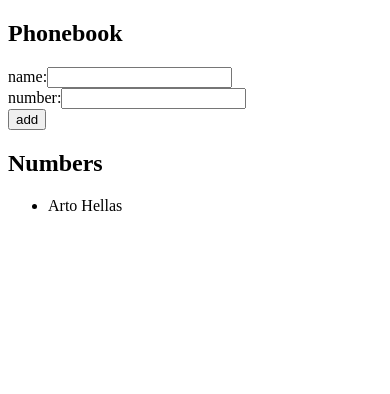
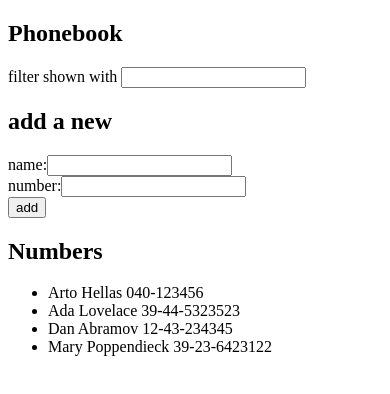
Before and after one commit to darab1/fullstackopen-course, a React (Create React App) app in the folder part2/phonebook/: page / in a window 390 px wide. Shown: the top 394 px of the page. Built offline with nearby package versions, Linux system fonts and the light colour scheme.

Commit message:
Finished 2.9*: The Phonebook Step4

```diff
--- a/part2/phonebook/src/App.js
+++ b/part2/phonebook/src/App.js
@@ -2,10 +2,14 @@
 
 const App = () => {
   const [persons, setPersons] = useState([
-    { name: 'Arto Hellas' }
+    { name: 'Arto Hellas', number: '040-123456', id: 1 },
+    { name: 'Ada Lovelace', number: '39-44-5323523', id: 2 },
+    { name: 'Dan Abramov', number: '12-43-234345', id: 3 },
+    { name: 'Mary Poppendieck', number: '39-23-6423122', id: 4 }
   ])
   const [newName, setNewName] = useState('')
   const [newNumber, setNewNumber] = useState('')
+  const [filter, setFilter] = useState('')
 
   function addNewPerson(event) {
     event.preventDefault()
@@ -35,9 +39,21 @@
     setNewNumber(event.target.value)
   }
 
+  function handleFilterChange(event) {
+    setFilter(event.target.value)
+  }
+
+  const filteredPersons = persons.filter(person =>
+    person.name.toLowerCase().includes(filter.toLowerCase()))
+
   return (
     <div>
       <h2>Phonebook</h2>
+      filter shown with <input
+        value={filter}
+        onChange={handleFilterChange}
+      />
+      <h2>add a new</h2>
       <form onSubmit={addNewPerson}>
         <div>
           name:
@@ -59,7 +75,7 @@
       </form>
       <h2>Numbers</h2>
       <ul>
-        {persons.map(person => {
+        {filteredPersons.map(person => {
           return <li
             key={person.name}>
             {person.name} {person.number}
```
